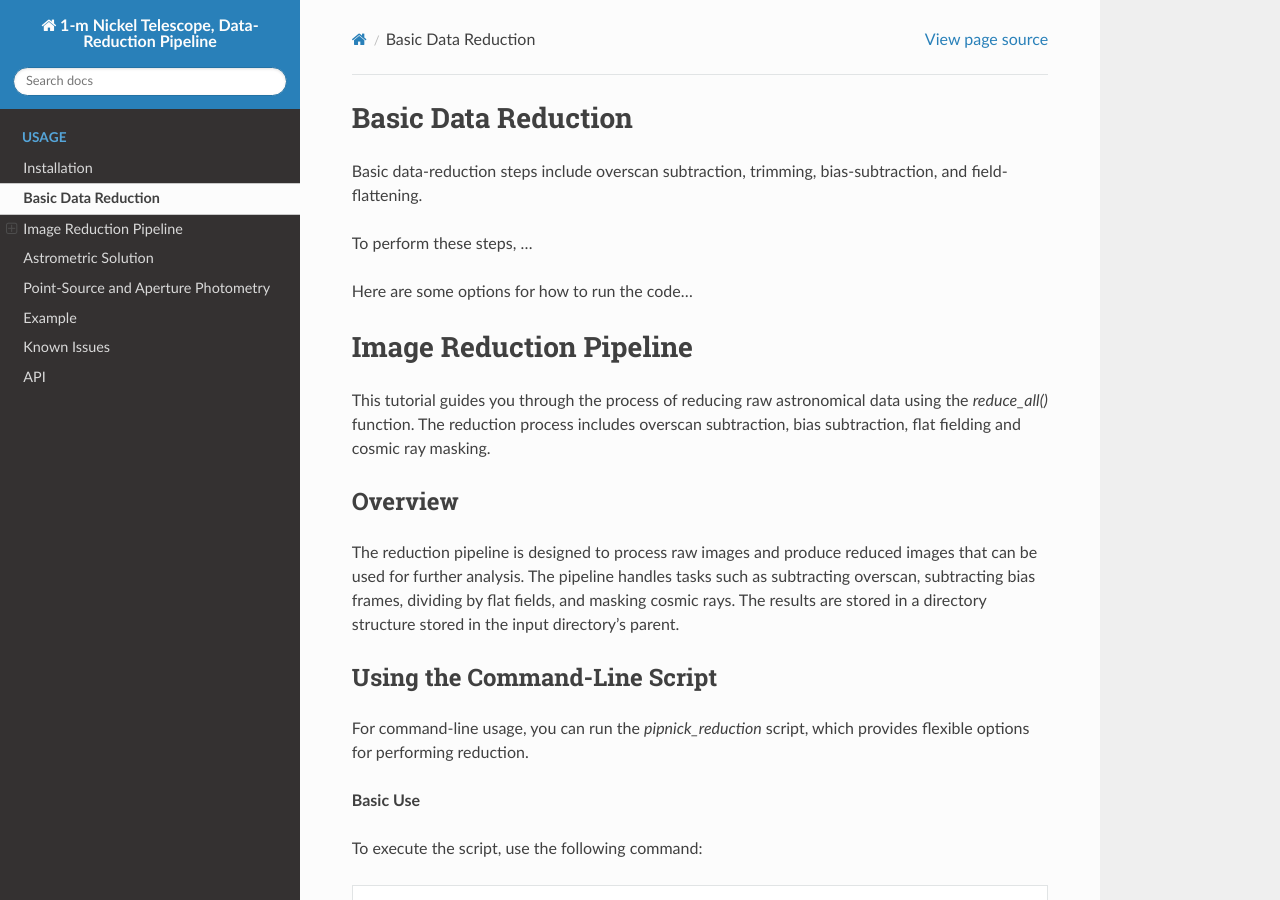
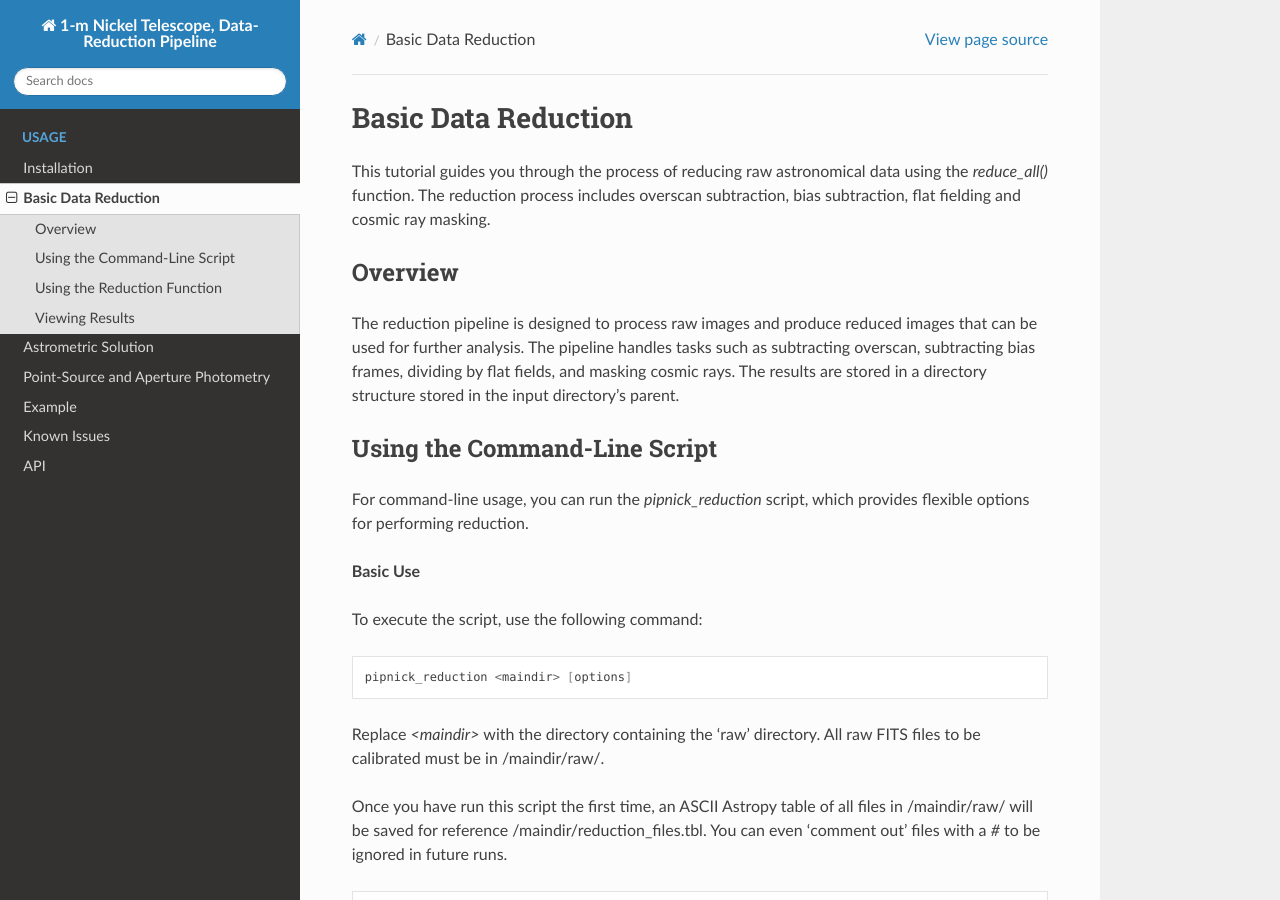
Before and after one commit to allisoneto/pipnick, a Sphinx documentation site: the page built from docs/basics.rst, in a window 1280 px wide and 900 px high. Built offline with Sphinx 7.4.7 and the Read the Docs theme 2.0.0, drawn with Linux system fonts in a browser that asks for light colours.

Commit message:
small doc update

```diff
--- a/docs/basics.rst
+++ b/docs/basics.rst
@@ -1,15 +1,5 @@
 Basic Data Reduction
 ====================
-
-Basic data-reduction steps include overscan subtraction, trimming,
-bias-subtraction, and field-flattening.
-
-To perform these steps, ...
-
-Here are some options for how to run the code...
-
-Image Reduction Pipeline
-========================
 
 This tutorial guides you through the process of reducing raw astronomical
 data using the `reduce_all()` function. The reduction process includes
```
